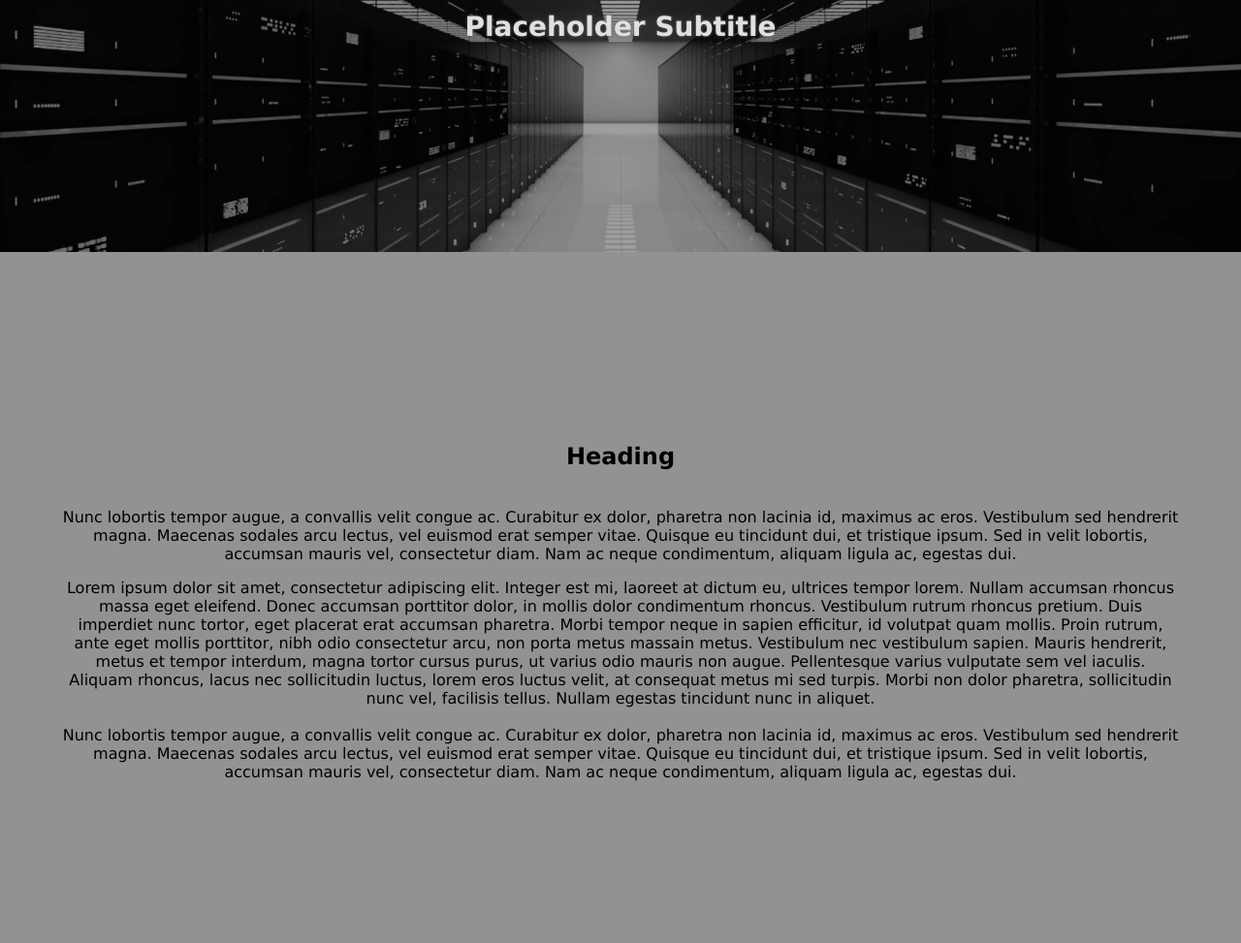
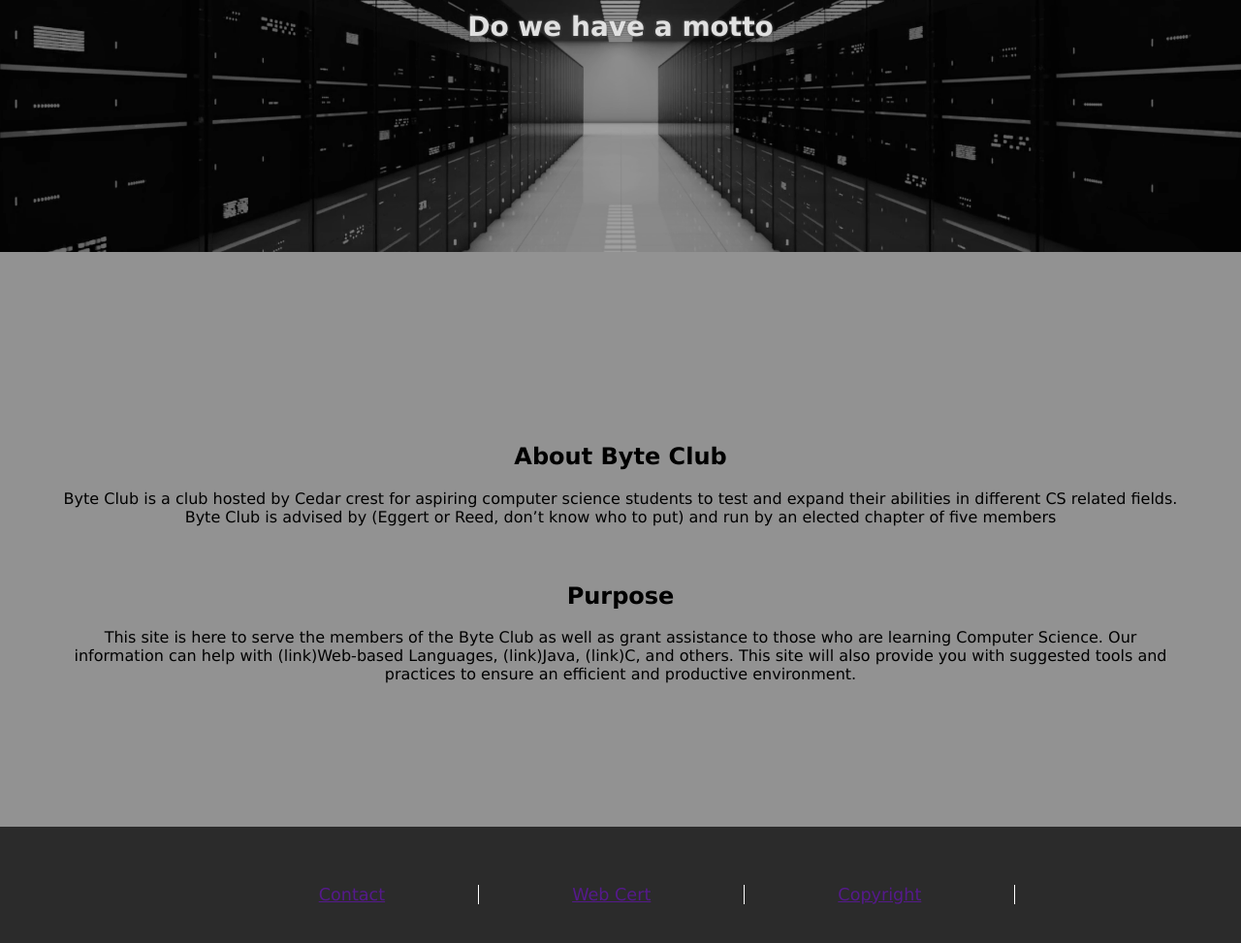
Before and after one commit to Dexter1946/Byte-Club-Website, a plain HTML site: page draft1.html in a window 1280 px wide. Shown: the part 367-1340 px from the top of the page at 97% size. Before the commit the page ends 1246 px from the top, so only its background shows below. Drawn offline with Linux system fonts and the light colour scheme.

Commit message:
Add files via upload
Added footer and changed placeholder text

```diff
--- a/draft1.html
+++ b/draft1.html
@@ -15,23 +15,22 @@
 
 
 	<header>
-		<h1>Placeholder Title</h1>
-		<h3>Placeholder Subtitle</h3>
+		<h1>Byte Club</h1>
+		<h3>Do we have a motto</h3>
 	</header>
 	<main id="transcroller-body">
 		<br><br><br>
-		<h2 data-aos="fade-right">Heading</h2>
-		<p data-aos="fade-right" aos-duration="800"
-			Lorem ipsum dolor sit amet, consectetur adipiscing elit. Integer est mi, laoreet at dictum eu, ultrices tempor lorem. Nullam accumsan rhoncus massa eget eleifend. Donec accumsan porttitor dolor, in mollis dolor condimentum rhoncus. Vestibulum rutrum rhoncus pretium. Duis imperdiet nunc tortor, eget placerat erat accumsan pharetra. Morbi tempor neque in sapien efficitur, id volutpat quam mollis. Proin rutrum, ante eget mollis porttitor, nibh odio consectetur arcu, non porta metus massa in metus. Vestibulum nec vestibulum sapien. Mauris hendrerit, metus et tempor interdum, magna tortor cursus purus, ut varius odio mauris non augue. Pellentesque varius vulputate sem vel iaculis. Aliquam rhoncus, lacus nec sollicitudin luctus, lorem eros luctus velit, at consequat metus mi sed turpis. Morbi non dolor pharetra, sollicitudin nunc vel, facilisis tellus. Nullam egestas tincidunt nunc in aliquet.
-			<br><br>
-			Nunc lobortis tempor augue, a convallis velit congue ac. Curabitur ex dolor, pharetra non lacinia id, maximus ac eros. Vestibulum sed hendrerit magna. Maecenas sodales arcu lectus, vel euismod erat semper vitae. Quisque eu tincidunt dui, et tristique ipsum. Sed in velit lobortis, accumsan mauris vel, consectetur diam. Nam ac neque condimentum, aliquam ligula ac, egestas dui.
+		<h2 data-aos="fade-right">About Byte Club</h2>
+		<p data-aos="fade-right" aos-duration="800">
+			Byte Club is a club hosted by Cedar crest for aspiring computer science students to test and expand their abilities in different CS related fields.
+			Byte Club is advised by (Eggert or Reed, don’t know who to put) and run by an elected chapter of five members
+			<br><br><br>
 		</p>
+		<h2 data-aos="fade-right">Purpose</h2>
 		<p data-aos="fade-right" aos-duration="800">
-			Lorem ipsum dolor sit amet, consectetur adipiscing elit. Integer est mi, laoreet at dictum eu, ultrices tempor lorem. Nullam accumsan rhoncus massa eget eleifend. Donec accumsan porttitor dolor, in mollis dolor condimentum rhoncus. Vestibulum rutrum rhoncus pretium. Duis imperdiet nunc tortor, eget placerat erat accumsan pharetra. Morbi tempor neque in sapien efficitur, id volutpat quam mollis. Proin rutrum, ante eget mollis porttitor, nibh odio consectetur arcu, non porta metus massain metus. Vestibulum nec vestibulum sapien. Mauris hendrerit, metus et tempor interdum, magna tortor cursus purus, ut varius odio mauris non augue. Pellentesque varius vulputate sem vel iaculis. Aliquam rhoncus, lacus nec sollicitudin luctus, lorem eros luctus velit, at consequat metus mi sed turpis. Morbi non dolor pharetra, sollicitudin nunc vel, facilisis tellus. Nullam egestas tincidunt nunc in aliquet.
-			<br><br>
-			Nunc lobortis tempor augue, a convallis velit congue ac. Curabitur ex dolor, pharetra non lacinia id, maximus ac eros. Vestibulum sed hendrerit magna. Maecenas sodales arcu lectus, vel euismod erat semper vitae. Quisque eu tincidunt dui, et tristique ipsum. Sed in velit lobortis, accumsan mauris vel, consectetur diam. Nam ac neque condimentum, aliquam ligula ac, egestas dui.
+			This site is here to serve the members of the Byte Club as well as grant assistance to those who are learning Computer Science. Our information can help with (link)Web-based Languages, (link)Java, (link)C, and others. This site will also provide you with suggested tools and practices to ensure an efficient and productive environment.
 		</p>
-		<br><br><br>
+		<br><br><br><br><br><br>
 
 	</main>
 	<script src="js/aos-master/dist/aos.js"></script>
@@ -40,8 +39,8 @@
 			easing: 'ease-in-out-sine'
 		});
 	</script>
-
-
-
+	<footer>
+		<p><a href="">Contact</a><a href="">Web Cert</a><a href="">Copyright</a></p>
+	</footer>
 </body>
 </HTML5>
--- a/styles/draft1_style.css
+++ b/styles/draft1_style.css
@@ -113,6 +113,25 @@ main h2 {
 }
 
 
+/*- Footer*/
+
+footer {
+  background-color: #2B2B2B;
+  height: 15vh;
+  color: #FFFFFF;
+  text-align: center;
+  font-size: 110%;
+}
+footer p {
+  padding-top: 7.5vh;
+}
+footer a {
+  border-right: 1px solid #FFFFFF;
+  border-right: 1px solid #FFFFFF;
+  padding-left: 7.5vw;
+  padding-right: 7.5vw;
+}
+
 /*Mobile/Small Device Style  - - Keep out until normal stylesheet is complete*/
 
 /*
```
